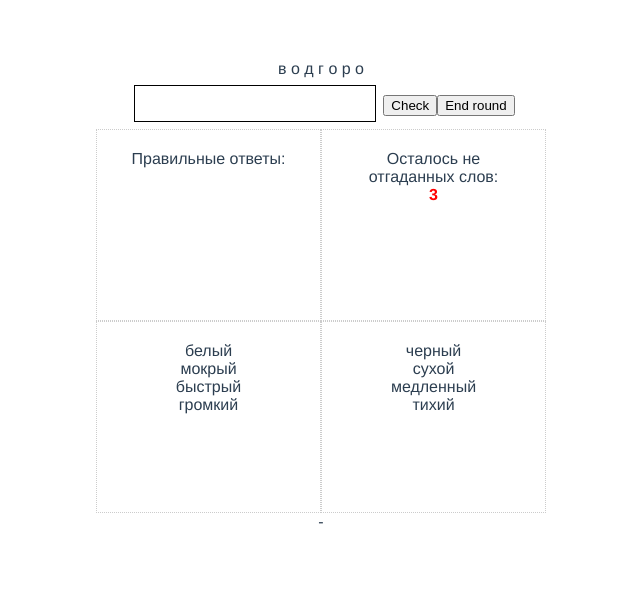
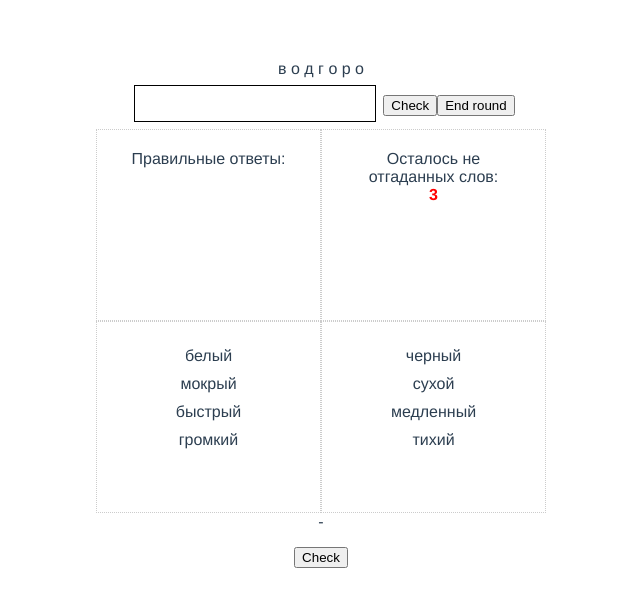
Before and after one commit to invinsible/erudite, a Vue app: page / in a window 1280 px wide. Shown: the top 606 px of the page, without its empty margins (319-959 px from the left). Built offline with nearby package versions, Linux system fonts and the light colour scheme.

Commit message:
try to make AntonimItem Component

```diff
--- a/src/components/antonim/AntonimList.vue
+++ b/src/components/antonim/AntonimList.vue
@@ -17,17 +17,14 @@
         </div>
         <div>
             <b v-if="check1">{{check1.value1}}</b> - <b v-if="check2">{{check2.value2}}</b>
-            <div v-if="check1 && check2">
-                <p v-if="check" style="color: green;">Правильно</p>
-                <p v-else style="color: red;">Не верно</p>
-            </div>
 
+            <p v-if="!list.find(el => el.active == true)">Конец</p>
+            <p v-else><button @click.prevent="checkAntonim">Check</button></p>
         </div>
     </section>
 </template>
 
 <script>
-
 export default {
     data() {
         return {
@@ -57,20 +54,21 @@ export default {
                     active: true
                 }
             ],
-
             check1: null,
             check2: null
         }
     },
-    computed: {
-        check() {
-            if(!this.check1 || !this.check2) {
-                return false
+
+    methods: {
+        checkAntonim() {
+            if(this.check1 == this.check2) {
+                let current = this.list.find(item => item.id == this.check1.id);
+                current.active = false;
             }
 
-            return this.check1 == this.check2
+            this.check1 = null, this.check2 = null;
         }
-    },
+    }
 }
 </script>
 
@@ -82,17 +80,20 @@ export default {
         display: flex;
         align-items: flex-start;
     }
-
     .col {
         padding: 20px;
         min-height: 150px;
         width: 50%;
         border: 1px dotted #ccc;
     }
+    label {
+        padding: 5px 10px;
+        display: block;
+        cursor: pointer;
+    }
     input {
         display: none;
     }
-
     input:checked + label{
         font-weight: bold;
     }
```
Also changed, not shown: src/components/antonim/AntonimItem.vue (+45 -0 lines).
